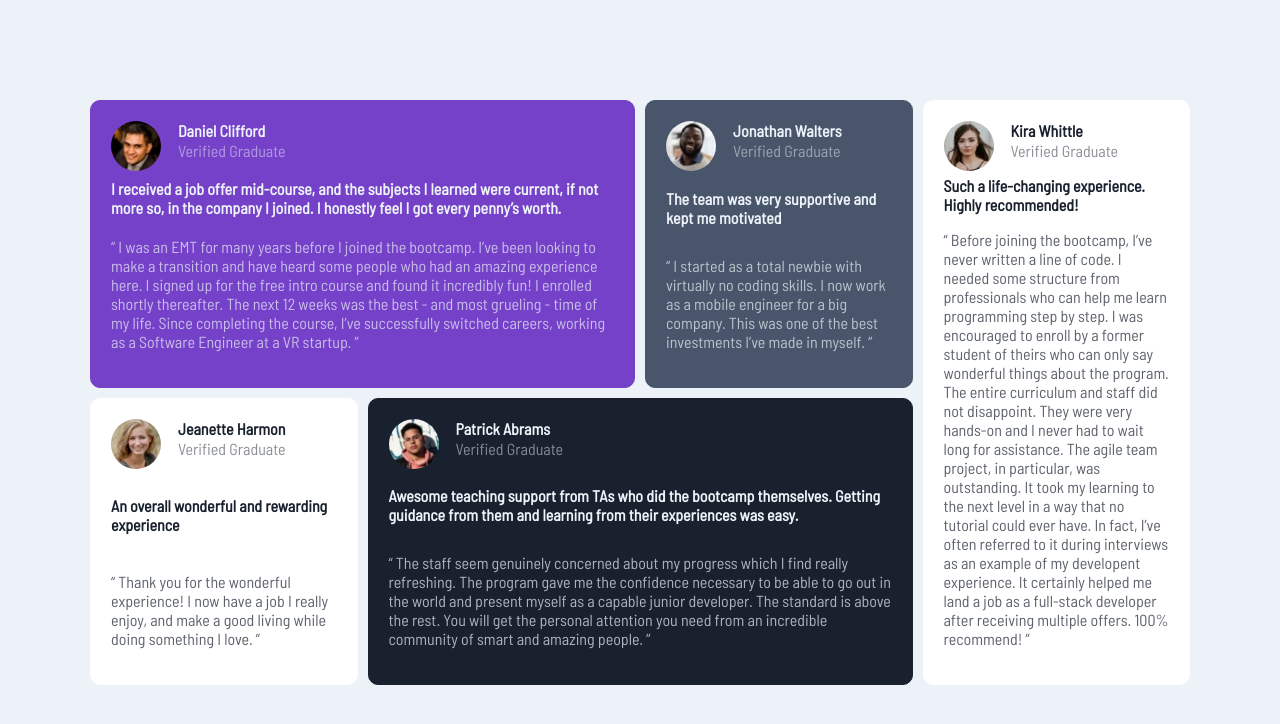
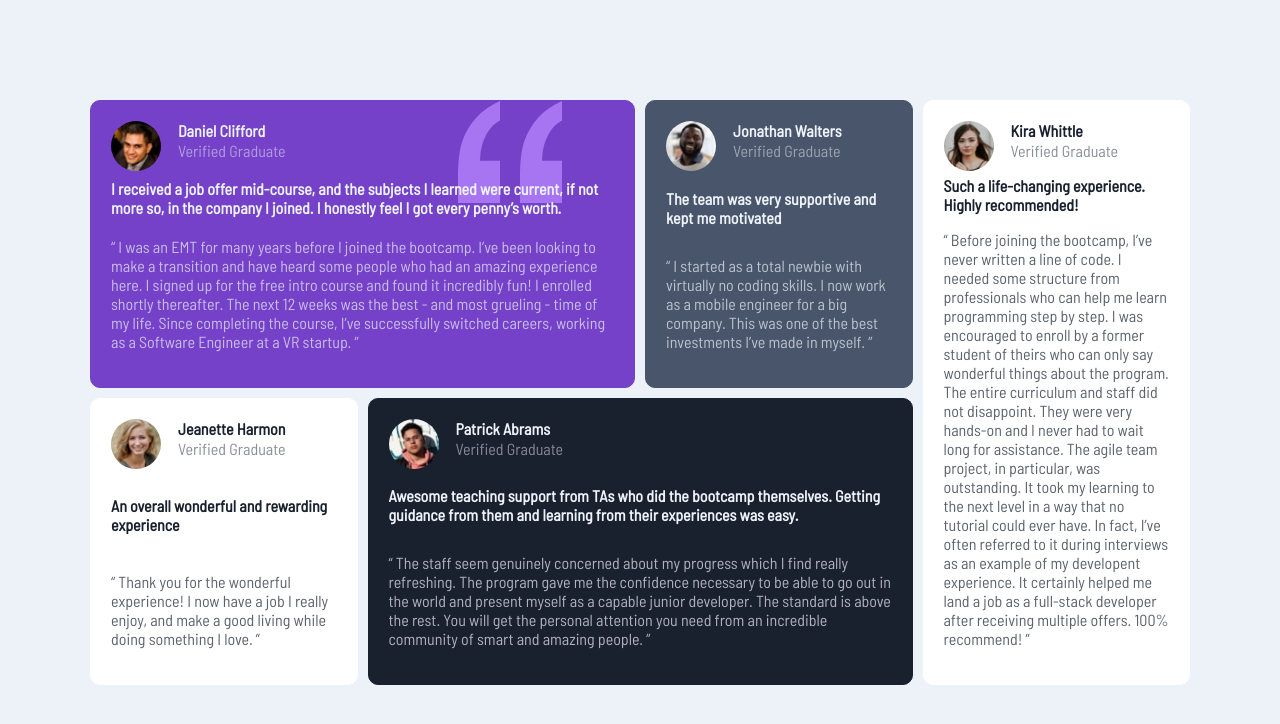
Before and after one commit to briancharlow/testimonials, a plain HTML site: page index.html in a window 1280 px wide. Drawn offline with Linux system fonts and the light colour scheme.

Commit message:
adds the background image quotation marks

```diff
--- a/style.css
+++ b/style.css
@@ -43,7 +43,11 @@ body{
     background-color: hsl(263, 55%, 52%);
     color: hsl(210, 46%, 95%);
     border: 1px solid hsl(263, 55%, 52%);
+    background-image :url("images/bg-pattern-quotation.svg");
+    background-position: top right 4.5rem;
+    background-repeat: no-repeat ;
 }
+
 .five{
     grid-column: 2/4;
     background-color: hsl(219, 29%, 14%);
```
